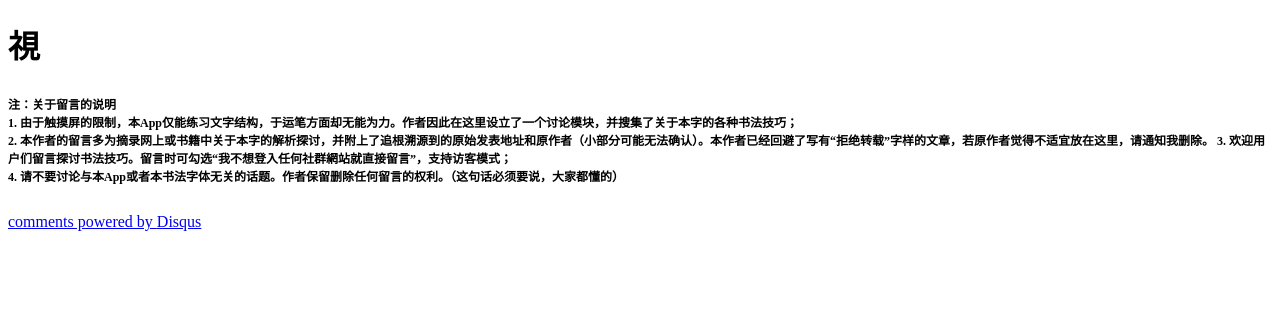
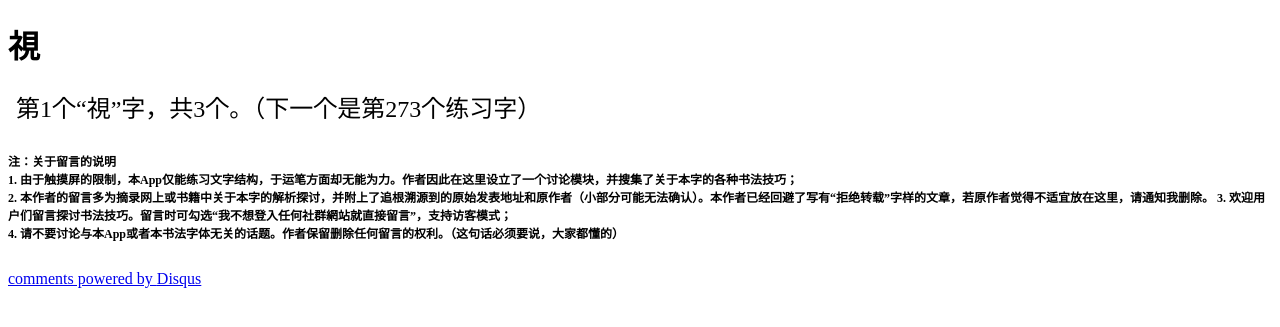
Before and after one commit to LiveCally/LanTing, a Jekyll site: the page built from _posts/2014-05-16-LanTing-115.html, in a window 1280 px wide. Shown: the top 327 px of the page. Built offline with Jekyll 4.4.1, drawn with Linux system fonts in a browser that asks for light colours; Markdown is read by kramdown in place of the engine named in the settings; comment, search, counter and statistics services are not loaded.

Commit message:
视字
视字

```diff
--- a/_posts/2014-05-16-LanTing-115.html
+++ b/_posts/2014-05-16-LanTing-115.html
@@ -4,4 +4,6 @@ title: 視--兰亭集序第115个字的BBS (BBS of the 115th character in Lan Ti
 ---
 <h1>視</h1>
 
+<p>第1个“視”字，共3个。（下一个是第273个练习字）</p>
+
 {% include BBS.html %}
--- a/_posts/2014-05-16-LanTing-273.html
+++ b/_posts/2014-05-16-LanTing-273.html
@@ -4,4 +4,6 @@ title: 視--兰亭集序第273个字的BBS (BBS of the 273rd character in Lan Ti
 ---
 <h1>視</h1>
 
+<p>第2个“視”字，共3个。（下一个是第279个练习字）</p>
+
 {% include BBS.html %}
--- a/_posts/2014-05-16-LanTing-279.html
+++ b/_posts/2014-05-16-LanTing-279.html
@@ -4,4 +4,6 @@ title: 視--兰亭集序第279个字的BBS (BBS of the 279th character in Lan Ti
 ---
 <h1>視</h1>
 
+<p>第3个“視”字，也是最后一个。</p>
+
 {% include BBS.html %}
```
